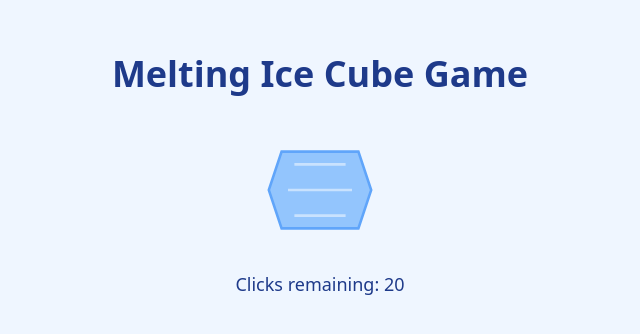
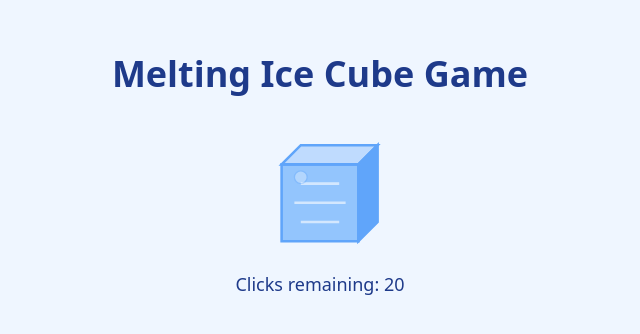
Before and after one commit to leoacqueberge/melting-ice-cube-game, a Next.js app: page / in a window 1280 px wide. Shown: the part 224-558 px from the top of the page, without its empty margins (320-960 px from the left). Built offline with nearby package versions, Linux system fonts and the light colour scheme.

Commit message:
Update ice cube SVG to a more 3D cube design

```diff
--- a/components/IceCube.tsx
+++ b/components/IceCube.tsx
@@ -49,15 +49,37 @@ export default function IceCube() {
           viewBox="0 0 100 100"
           className="w-full h-full fill-blue-300 stroke-blue-400"
         >
+          {/* Cube main shape */}
           <path
-            d="M20,20 L80,20 L90,50 L80,80 L20,80 L10,50 Z"
+            d="M20,30 L80,30 L80,90 L20,90 Z"
             strokeWidth="2"
           />
+          {/* Cube top face */}
           <path
-            d="M30,30 L70,30 M25,50 L75,50 M30,70 L70,70"
+            d="M20,30 L35,15 L95,15 L80,30 Z"
+            strokeWidth="2"
+            className="fill-blue-200"
+          />
+          {/* Cube right face */}
+          <path
+            d="M80,30 L95,15 L95,75 L80,90 Z"
+            strokeWidth="2"
+            className="fill-blue-400"
+          />
+          {/* Ice crystal details */}
+          <path
+            d="M35,45 L65,45 M30,60 L70,60 M35,75 L65,75"
             stroke="white"
             strokeWidth="2"
-            opacity="0.5"
+            opacity="0.6"
+          />
+          {/* Shine effect */}
+          <circle
+            cx="35"
+            cy="40"
+            r="5"
+            fill="white"
+            opacity="0.3"
           />
         </svg>
       </div>
```
